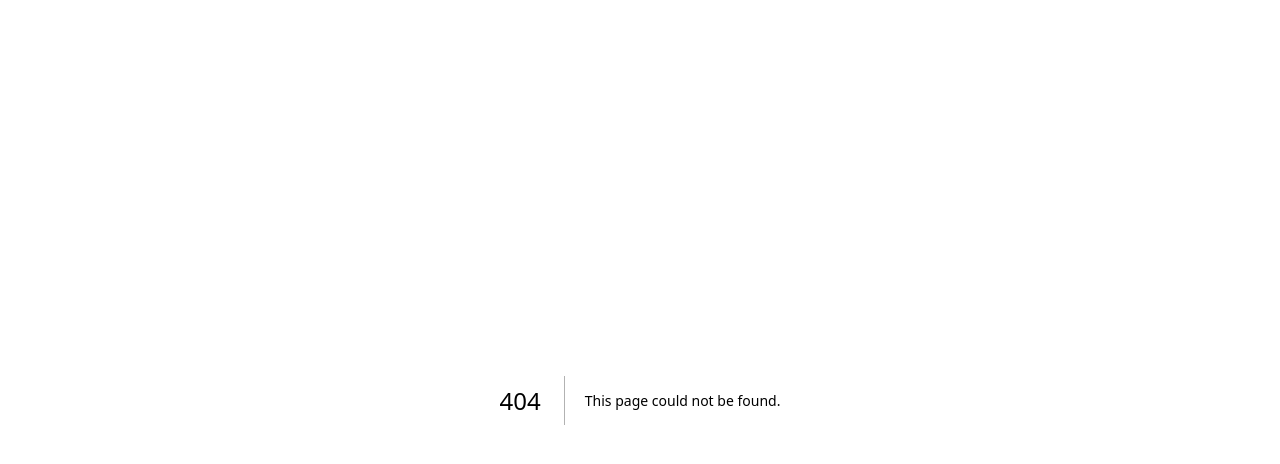
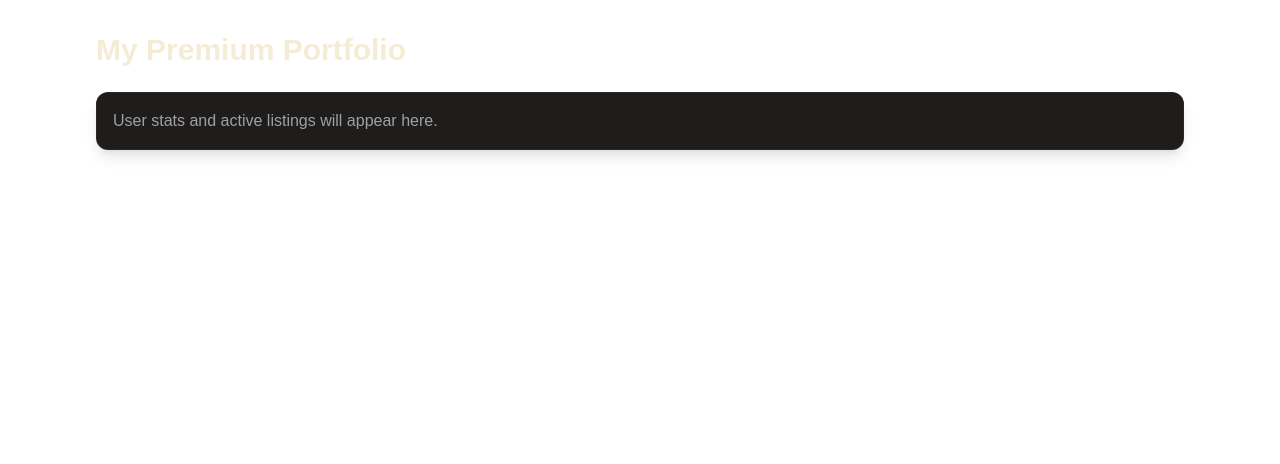
Before and after one commit to rustamali9900/booksbridge, a Next.js app: page /dashboard in a window 1280 px wide. Before the commit this address had no page. Shown: the top 464 px of the page. Built offline with nearby package versions, Linux system fonts and the light colour scheme.

Commit message:
setting up file structure (Empty FIles)

```diff
--- /dev/null
+++ b/src/app/dashboard/page.js
@@ -0,0 +1,14 @@
+export default function DashboardPage() {
+  return (
+    <div className="p-8 max-w-6xl mx-auto">
+      <h1 className="text-3xl font-bold text-[#f5ecd5] mb-6">
+        My Premium Portfolio
+      </h1>
+      <div className="card-dark">
+        <p className="text-zinc-400">
+          User stats and active listings will appear here.
+        </p>
+      </div>
+    </div>
+  );
+}
--- a/src/app/layout.js
+++ b/src/app/layout.js
@@ -12,8 +12,8 @@ const geistMono = Geist_Mono({
 });
 
 export const metadata = {
-  title: "Create Next App",
-  description: "Generated by create next app",
+  title: "BooksBridge",
+  description: "Building community that Matters",
 };
 
 export default function RootLayout({ children }) {
--- /dev/null
+++ b/src/app/marketplace/page.js
@@ -0,0 +1,21 @@
+"use client";
+import { useBooks } from "@/hooks/useBooks";
+// Notice: No Supabase imports or fetch calls directly in this file!
+
+export default function MarketplacePage() {
+  const { books, loading, fetchMarketplaceBooks } = useBooks();
+
+  return (
+    <div className="p-8 max-w-6xl mx-auto">
+      <h1 className="text-3xl font-bold text-[#f5ecd5] mb-6">
+        The Marketplace
+      </h1>
+      <div className="grid grid-cols-1 md:grid-cols-3 gap-6">
+        {/* Placeholder for BookCards */}
+        <div className="card-dark h-64 flex items-center justify-center text-zinc-500">
+          Loading Inventory...
+        </div>
+      </div>
+    </div>
+  );
+}
```
Also changed, not shown: src/components/layout/NavBar.js (added), src/components/ui/BookCard.js (added), src/hooks/useAuth.js (added), src/hooks/useBidding.js (added), src/hooks/useBooks.js (added).
